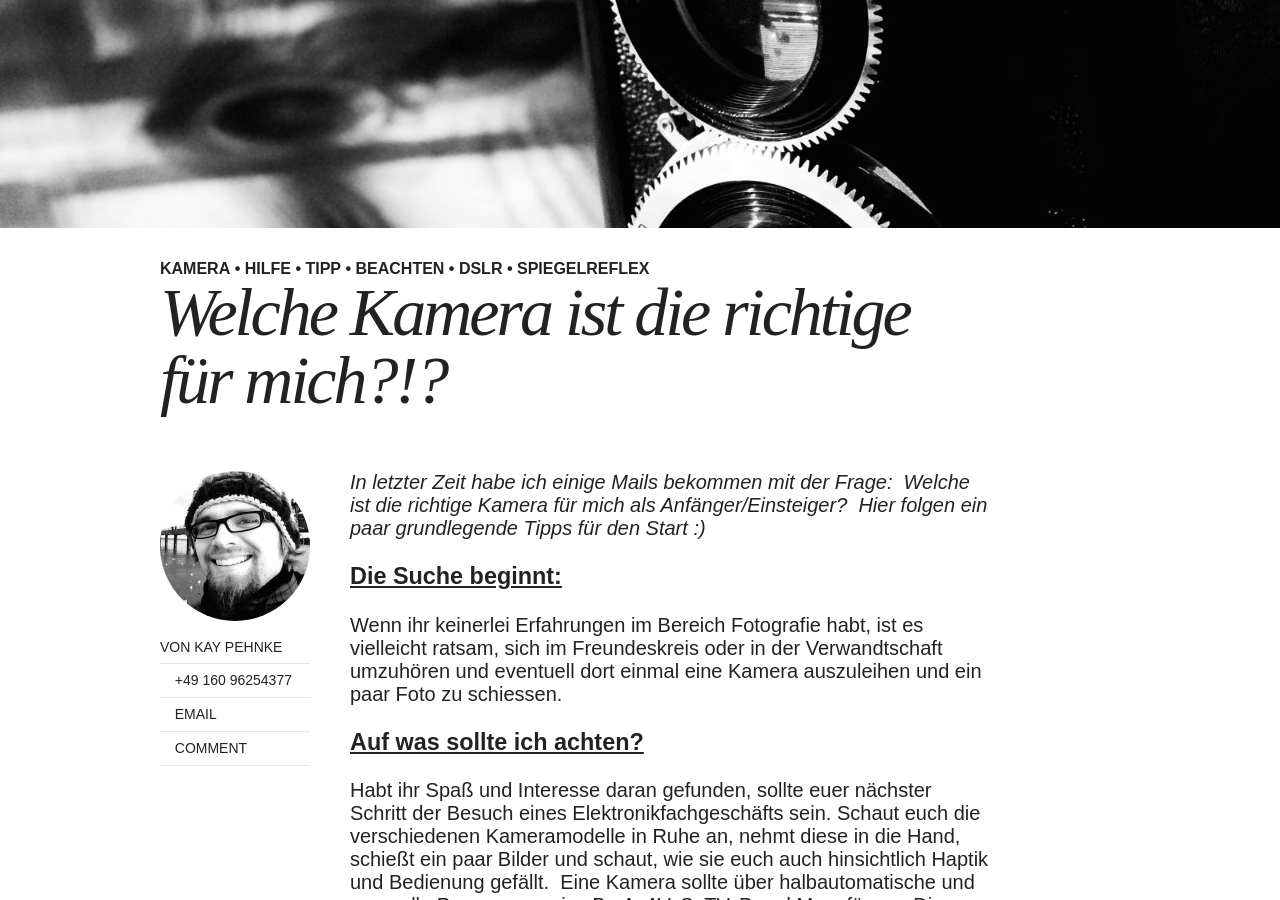
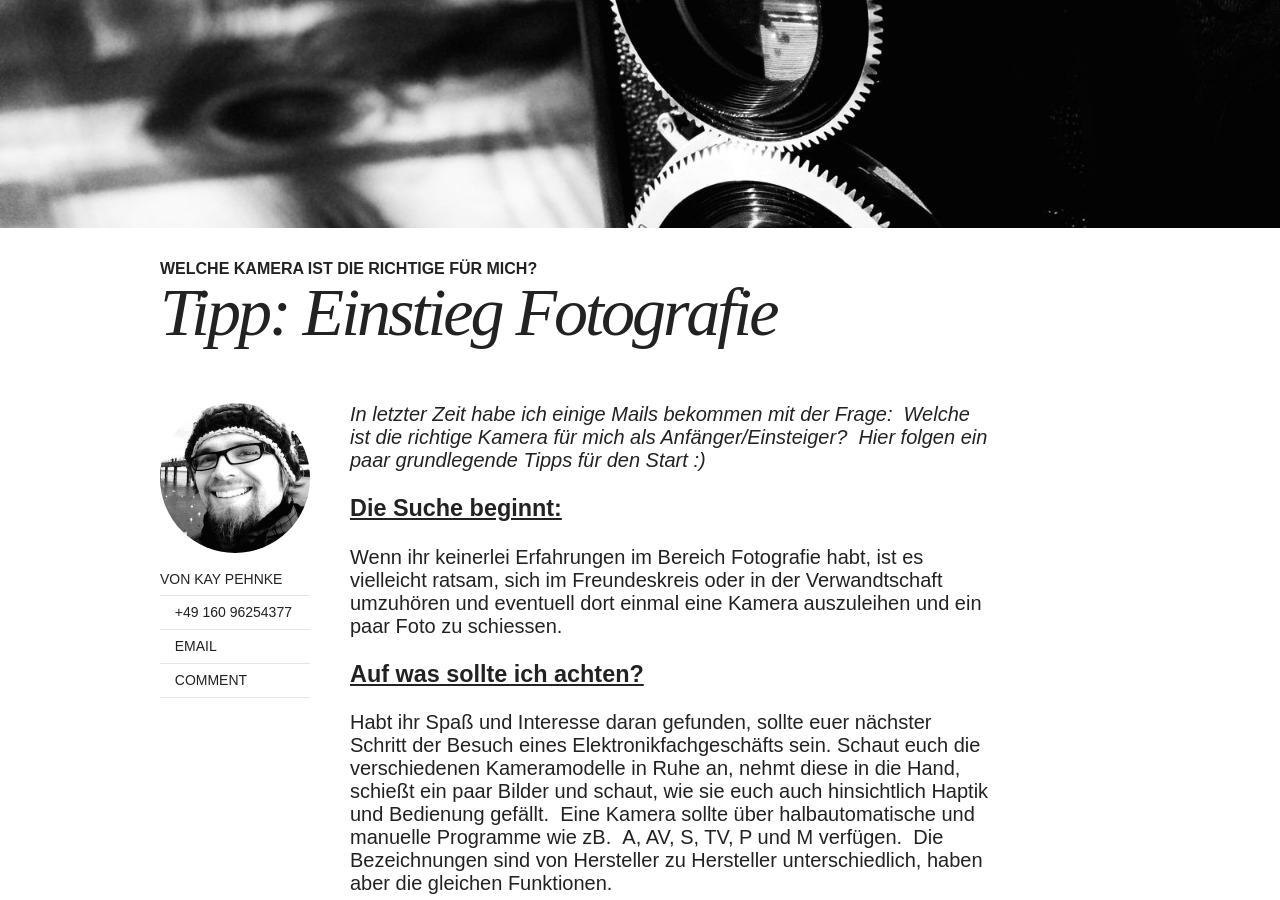
Before and after one commit to kay-pehnke/kay-pehnke.github.io, a Jekyll site: the page built from _posts/2014-04-21-workshop-cam.md, in a window 1280 px wide and 900 px high, scrolled down 358 px. Built offline with Jekyll 4.4.1, drawn with Linux system fonts in a browser that asks for light colours; nearby versions of some CDN libraries; comment, search, counter and statistics services are not loaded.

Commit message:
Blog update

```diff
--- a/_posts/2014-04-21-workshop-cam.md
+++ b/_posts/2014-04-21-workshop-cam.md
@@ -1,9 +1,9 @@
 ---
 layout: offer
-title: "Welche Kamera ist die richtige für mich?!?"
+title: "Tipp: Einstieg Fotografie"
 description: "Hilfestellung für Anfänger & Einsteiger"
 category: blog
-tags: [Kamera, Hilfe, Tipp, Beachten, DSLR, Spiegelreflex]
+tags: [Welche Kamera ist die richtige für mich?]
 image:
   feature: cam2.jpg
 comments: true
```
